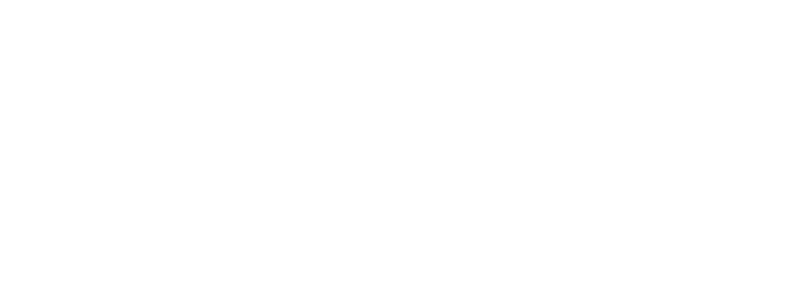
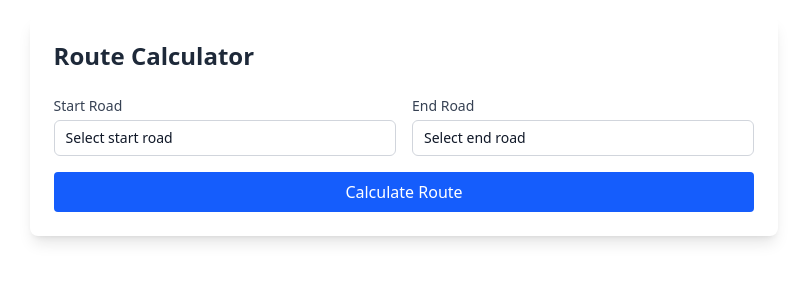
Before and after one commit to latif5/road-network, a React (Vite) app: page / in a window 1280 px wide. Shown: the top 300 px of the page, without its empty margins (228-1035 px from the left). Built offline with nearby package versions, Linux system fonts and the light colour scheme.

Commit message:
feat: add home page

```diff
--- a/src/App.tsx
+++ b/src/App.tsx
@@ -1,8 +1,71 @@
+import { useState } from "react";
+import { RoadNetwork } from "./types";
+import { initialRoads } from "./data/roads";
 
 function App() {
+  const [start, setStart] = useState<string>('');
+  const [end, setEnd] = useState<string>('');
+  const [route, setRoute] = useState<string[]>([]);
+  const [roads, setRoads] = useState<RoadNetwork>(initialRoads);
+
+  const roadOptions = Object.keys(initialRoads);
+
   return (
     <>
+      <div className="flex justify-center w-svw mx-auto p-4">
+        <div className="bg-white shadow-lg w-[60%] rounded-lg p-6 mb-6">
+          <h1 className="text-2xl font-bold text-gray-800 mb-6">Route Calculator</h1>
+            <div className="space-y-4">
+              <div className="grid grid-cols-2 gap-4">
+                <div>
+                  <label className="block text-sm font-medium text-gray-700 mb-1">
+                    Start Road
+                  </label>
+                  <select
+                    value={start}
+                    onChange={(e) => setStart(e.target.value)}
+                    name="start"
+                    className="w-full col-start-1 row-start-1 appearance-none rounded-md bg-white py-1.5 pr-8 pl-3 text-base text-gray-900 outline-1 -outline-offset-1 outline-gray-300 focus:outline-2 focus:-outline-offset-2 focus:outline-indigo-600 sm:text-sm/6"
+                  >
+                    <option value="">Select start road</option>
+                    {roadOptions.map(road => (
+                      <option key={road} value={road}>{road}</option>
+                    ))}
+                  </select>
+                </div>
+                <div>
+                  <label className="block text-sm font-medium text-gray-700 mb-1">
+                    End Road
+                  </label>
+                  <select
+                    value={end}
+                    onChange={(e) => setEnd(e.target.value)}
+                    className="w-full col-start-1 row-start-1 appearance-none rounded-md bg-white py-1.5 pr-8 pl-3 text-base text-gray-900 outline-1 -outline-offset-1 outline-gray-300 focus:outline-2 focus:-outline-offset-2 focus:outline-indigo-600 sm:text-sm/6"
+                  >
+                    <option value="">Select end road</option>
+                    {roadOptions.map(road => (
+                      <option key={road} value={road}>{road}</option>
+                    ))}
+                  </select>
+                </div>
+              </div>
+              <button
+                className="w-full p-2 bg-blue-600 text-white rounded hover:bg-blue-700 transition-colors"
+              >
+                Calculate Route
+              </button>
+              {route.length > 0 && (
+                <div className="mt-6 p-4 bg-gray-50 rounded">
+                  <h2 className="text-xl font-semibold text-gray-800 mb-2">Calculated Route:</h2>
+                  <p className="text-lg text-gray-600">{route.join(' > ')}</p>
+                </div>
+              )}
+            </div>
+          </div>
+        <div className="grid grid-cols-2 gap-4">
 
+        </div>
+      </div>
     </>
   )
 }
```
